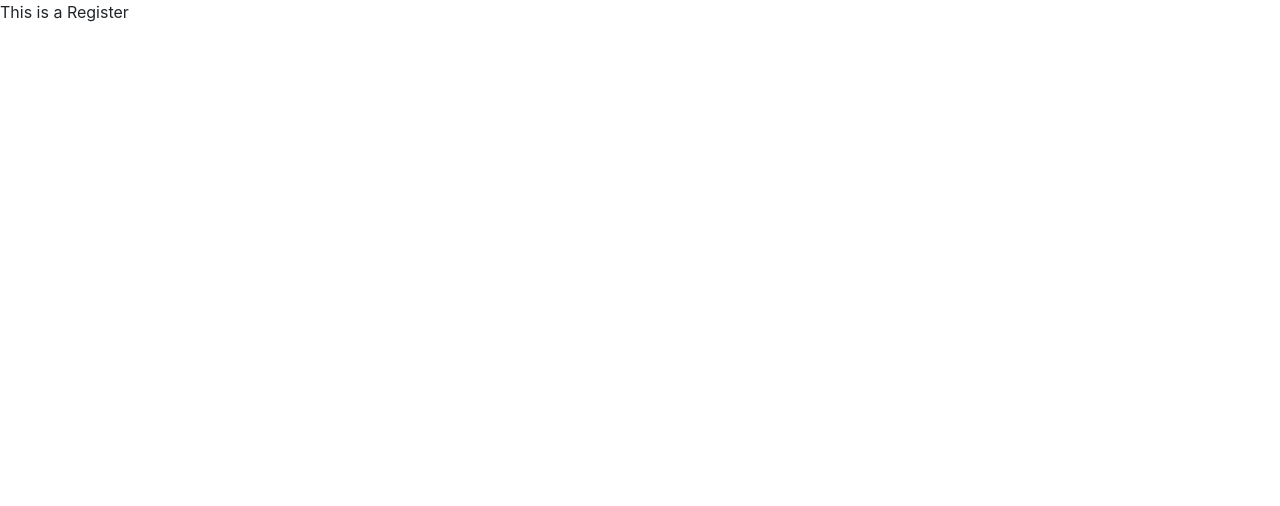
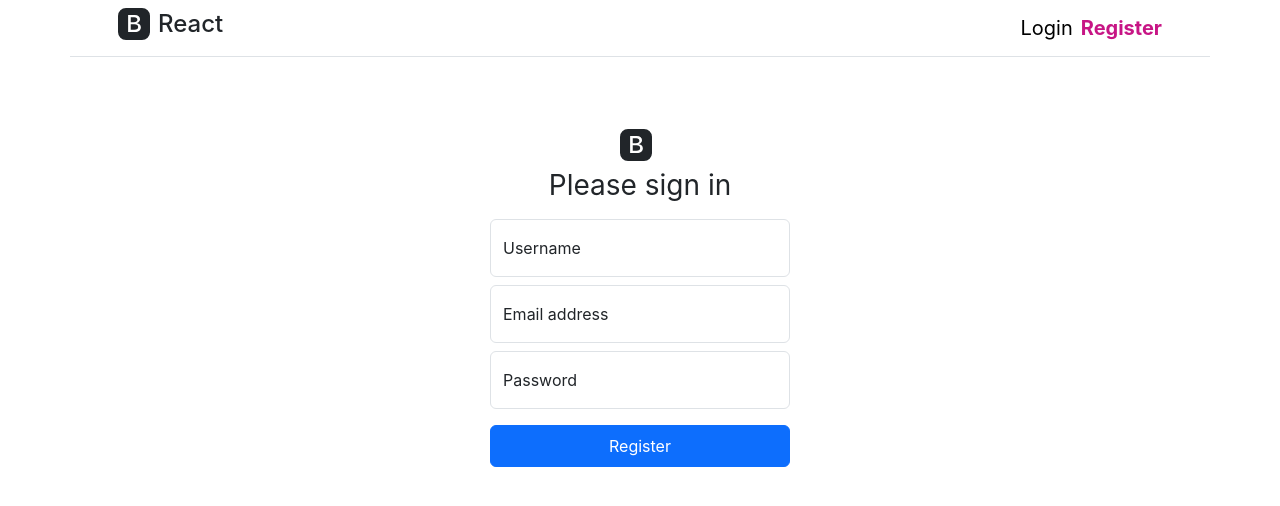
Before and after one commit to developer-azamat/react-redux-toolkit-app, a React (Create React App) app: page /register in a window 1280 px wide. Shown: the top 506 px of the page. Built offline with nearby package versions, Linux system fonts and the light colour scheme.

Commit message:
adding ui, (register, login) pages

```diff
--- a/src/App.js
+++ b/src/App.js
@@ -1,11 +1,12 @@
 import { useSelector } from "react-redux"
 import { Route, Routes } from "react-router-dom"
-import { Register, Login, Main } from "./components"
+import { Register, Login, Main, Navbar } from "./components"
 
 function App() {
     const state = useSelector(state=> state.countReducer.count)
   return (
     <div>
+        <Navbar />
         <Routes>
             <Route path={'/'} element={<Main />} />
             <Route path={'/register'} element={<Register />} />
--- a/src/components/Login.jsx
+++ b/src/components/Login.jsx
@@ -1,9 +1,32 @@
-import React from "react";
+import React, {useState} from "react";
+import { Input } from "../ui"
 
 const Login = () => {
+    const [email, setEmail ]= useState('')
+    const [password, setPassword ]= useState('')
     return (
-        <div>
-            This is Login
+        <div className='d-flex align-items-center py-4 px-5 text-center ' >
+            <div className="form-signin m-auto">
+                <form style={{width:"300px",}}>
+                    <div className={'mb-2'}>
+                        <svg
+                            xmlns="http://www.w3.org/2000/svg"
+                            width="32"
+                            height="32"
+                            fill="currentColor"
+                            className="bi bi-bootstrap-fill d-inline-block me-2"
+                            viewBox="0 0 16 16"
+                        >
+                            <path d="M6.375 7.125V4.658h1.78c.973 0 1.542.457 1.542 1.237 0 .802-.604 1.23-1.764 1.23H6.375zm0 3.762h1.898c1.184 0 1.81-.48 1.81-1.377 0-.885-.65-1.348-1.886-1.348H6.375v2.725z" />
+                            <path d="M4.002 0a4 4 0 0 0-4 4v8a4 4 0 0 0 4 4h8a4 4 0 0 0 4-4V4a4 4 0 0 0-4-4h-8zm1.06 12V3.545h3.399c1.587 0 2.543.809 2.543 2.11 0 .884-.65 1.675-1.483 1.816v.1c1.143.117 1.904.931 1.904 2.033 0 1.488-1.084 2.396-2.888 2.396H5.062z" />
+                        </svg>
+                    </div>
+                    <h1 className="h3 mb-3 fw-normal">Please login </h1>
+                    <Input label={"Email address"} state={email} setState={setEmail} />
+                    <Input label={"Password"} state={password} type={"password"} setState={setPassword}/>
+                    <button className="btn btn-primary mt-2 w-100 py-2" type="submit">Login</button>
+                </form>
+            </div>
         </div>
     )
 }
--- a/src/components/Main.jsx
+++ b/src/components/Main.jsx
@@ -2,9 +2,9 @@ import React from "react";
 
 const Main = () => {
     return (
-        <div>
-            <h1>Hello</h1>
-        </div>
+    <div>
+        Main
+    </div>
     )
 }
 
--- /dev/null
+++ b/src/components/Navbar.css
@@ -0,0 +1,4 @@
+.nav-links a.active {
+    color: mediumvioletred !important;
+    font-weight: 700;
+}
--- /dev/null
+++ b/src/components/Navbar.jsx
@@ -0,0 +1,35 @@
+import React from "react";
+import { Link, NavLink } from "react-router-dom";
+import "./Navbar.css"
+const Navbar = () => {
+    return (
+
+        <header className="d-flex container justify-content-between align-items-md-center px-5 py-2  mb-5 border-bottom">
+            <h1 className="h4">
+                <Link
+                    to="/"
+                    className="d-flex align-items-center text-dark text-decoration-none"
+                >
+                    <svg
+                        xmlns="http://www.w3.org/2000/svg"
+                        width="32"
+                        height="32"
+                        fill="currentColor"
+                        className="bi bi-bootstrap-fill d-inline-block me-2"
+                        viewBox="0 0 16 16"
+                    >
+                        <path d="M6.375 7.125V4.658h1.78c.973 0 1.542.457 1.542 1.237 0 .802-.604 1.23-1.764 1.23H6.375zm0 3.762h1.898c1.184 0 1.81-.48 1.81-1.377 0-.885-.65-1.348-1.886-1.348H6.375v2.725z" />
+                        <path d="M4.002 0a4 4 0 0 0-4 4v8a4 4 0 0 0 4 4h8a4 4 0 0 0 4-4V4a4 4 0 0 0-4-4h-8zm1.06 12V3.545h3.399c1.587 0 2.543.809 2.543 2.11 0 .884-.65 1.675-1.483 1.816v.1c1.143.117 1.904.931 1.904 2.033 0 1.488-1.084 2.396-2.888 2.396H5.062z" />
+                    </svg>
+                    <span>React</span>
+                </Link>
+            </h1>
+            <div className={'d-flex gap-2 align-items-center nav-links'}>
+                <NavLink to={'/login'} className={'text-black text-decoration-none fs-5'}>Login</NavLink>
+                <NavLink to={'/register'} className={'text-black text-decoration-none fs-5'}>Register</NavLink>
+            </div>
+        </header>
+    )
+}
+
+export default Navbar
--- a/src/components/Register.jsx
+++ b/src/components/Register.jsx
@@ -1,9 +1,34 @@
-import React from "react";
+import React, {useState} from "react";
+import { Input } from "../ui"
 
 const Register = () => {
+    const [name, setName ]= useState('')
+    const [email, setEmail ]= useState('')
+    const [password, setPassword ]= useState('')
     return (
-        <div>
-            This is a Register
+        <div className='d-flex align-items-center py-4 px-5 text-center ' >
+            <div className="form-signin m-auto">
+                <form style={{width:"300px",}}>
+                    <div className={'mb-2'}>
+                        <svg
+                            xmlns="http://www.w3.org/2000/svg"
+                            width="32"
+                            height="32"
+                            fill="currentColor"
+                            className="bi bi-bootstrap-fill d-inline-block me-2"
+                            viewBox="0 0 16 16"
+                        >
+                            <path d="M6.375 7.125V4.658h1.78c.973 0 1.542.457 1.542 1.237 0 .802-.604 1.23-1.764 1.23H6.375zm0 3.762h1.898c1.184 0 1.81-.48 1.81-1.377 0-.885-.65-1.348-1.886-1.348H6.375v2.725z" />
+                            <path d="M4.002 0a4 4 0 0 0-4 4v8a4 4 0 0 0 4 4h8a4 4 0 0 0 4-4V4a4 4 0 0 0-4-4h-8zm1.06 12V3.545h3.399c1.587 0 2.543.809 2.543 2.11 0 .884-.65 1.675-1.483 1.816v.1c1.143.117 1.904.931 1.904 2.033 0 1.488-1.084 2.396-2.888 2.396H5.062z" />
+                        </svg>
+                    </div>
+                    <h1 className="h3 mb-3 fw-normal">Please sign in</h1>
+                    <Input label={"Username"} state={name}  setState={setName} />
+                    <Input label={"Email address"} state={email} setState={setEmail} />
+                    <Input label={"Password"} state={password} type={"password"} setState={setPassword}/>
+                    <button className="btn btn-primary mt-2 w-100 py-2" type="submit">Register</button>
+                </form>
+            </div>
         </div>
     )
 }
--- a/src/components/index.js
+++ b/src/components/index.js
@@ -1,6 +1,7 @@
 export {default as  Main} from "./Main"
 export {default as  Register} from "./Register"
 export {default as  Login} from "./Login"
+export {default as Navbar} from "./Navbar"
 // import Main from "./components/Main";
 // import Register from "./components/Register";
 // import Login from "./components/Login";
--- /dev/null
+++ b/src/ui/Input.jsx
@@ -0,0 +1,10 @@
+const Input = ({label, state, setState, type="text"}) => {
+    return (
+        <div className="form-floating mb-2">
+            <input type={type} value={state} onChange={(e)=> setState(e.target.value) } className="form-control" id="floatingInput" placeholder={label} />
+            <label htmlFor="floatingInput">{label}</label>
+        </div>
+    )
+}
+
+export default Input
--- /dev/null
+++ b/src/ui/index.js
@@ -0,0 +1 @@
+export {default as Input} from "./Input"
```
